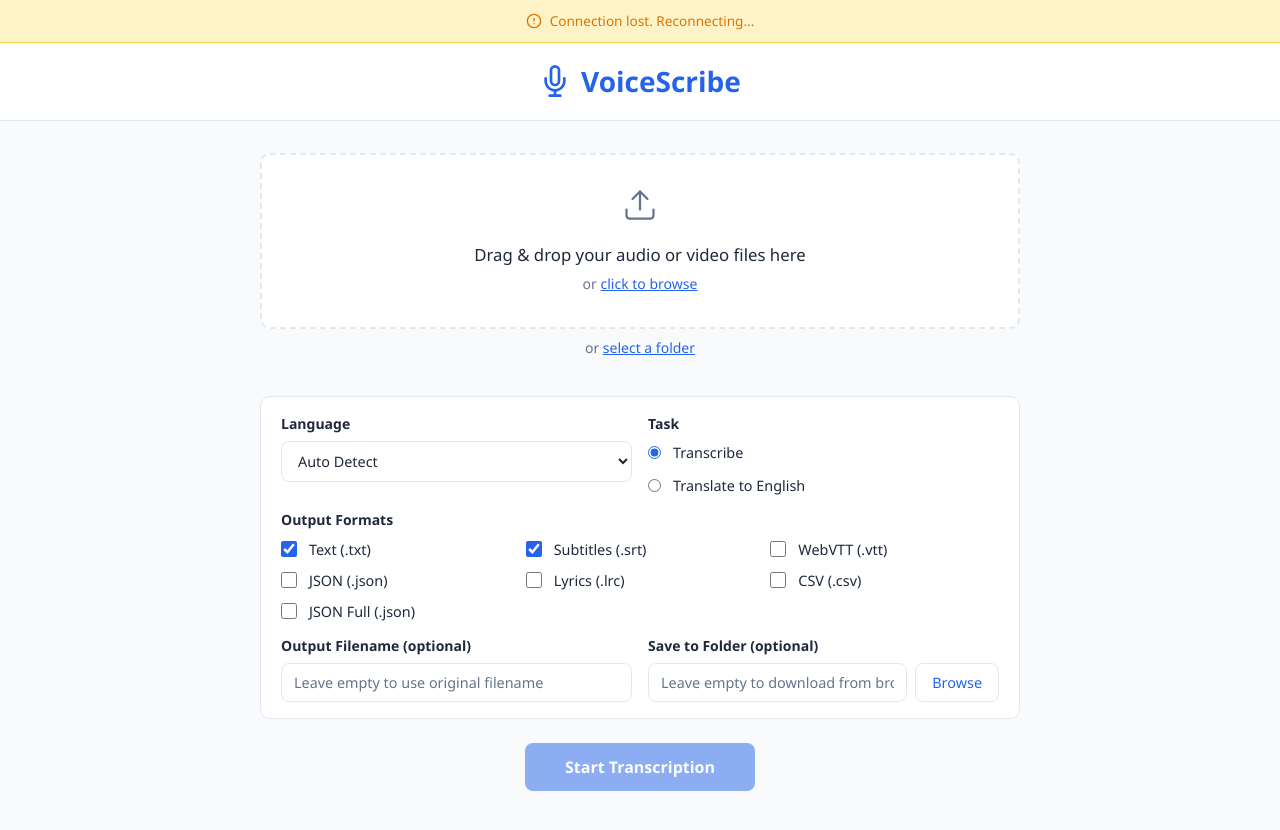
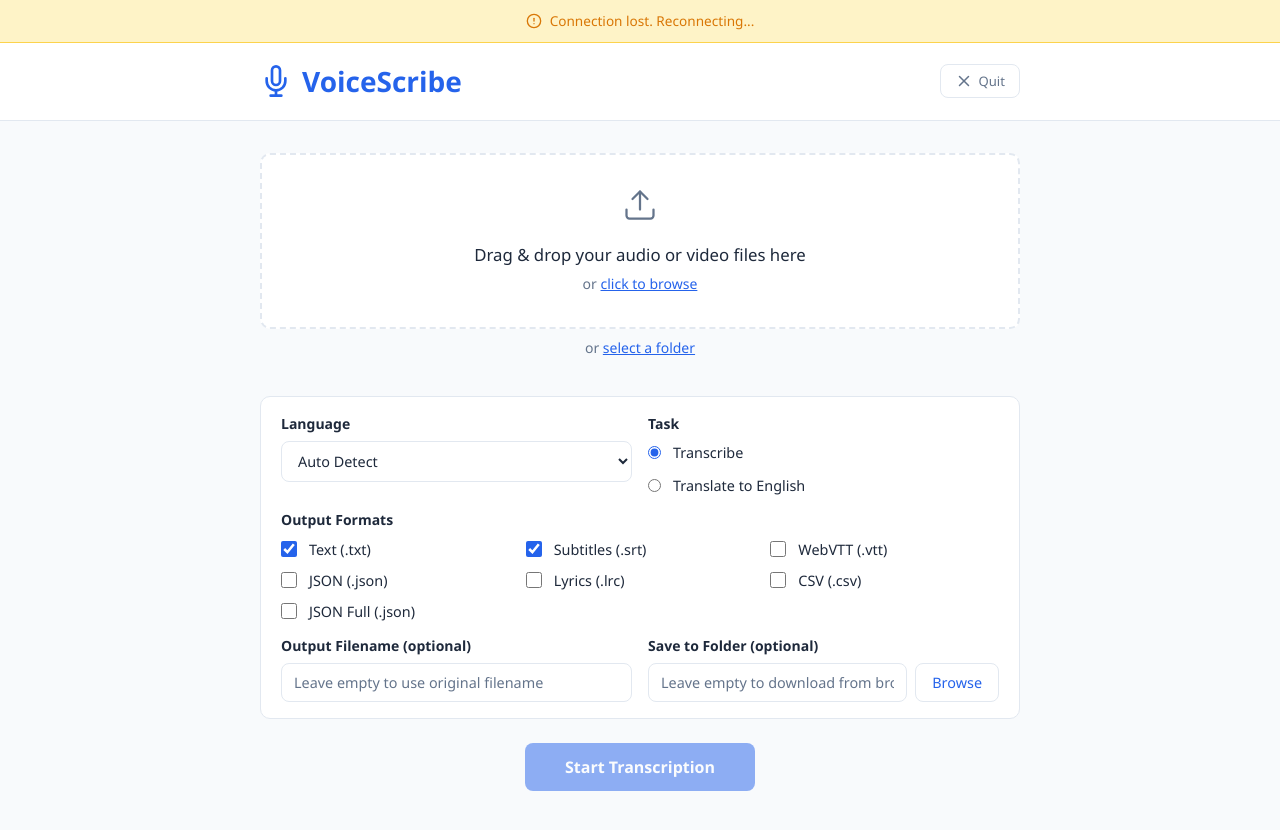
Before and after one commit to mahmoudhusam/voice-ui, a website: page public/index.html in a window 1280 px wide. Drawn offline with Linux system fonts and the light colour scheme.

Commit message:
feat: quit button, auto-shutdown, unlimited files

```diff
--- a/public/app.js
+++ b/public/app.js
@@ -758,6 +758,19 @@
     loadFolder(startPath || outputPath.value.trim() || '');
   }
 
+  // --- Quit ---
+  document.getElementById('quitBtn').addEventListener('click', function () {
+    if (confirm('Are you sure you want to quit VoiceScribe? This will stop the server.')) {
+      fetch('/api/shutdown', { method: 'POST' })
+        .then(function () {
+          document.body.innerHTML = '<div style="display:flex;align-items:center;justify-content:center;height:100vh;font-family:Segoe UI,system-ui,sans-serif;color:#64748b;font-size:1.1rem;">VoiceScribe has been shut down. You can close this tab.</div>';
+        })
+        .catch(function () {
+          document.body.innerHTML = '<div style="display:flex;align-items:center;justify-content:center;height:100vh;font-family:Segoe UI,system-ui,sans-serif;color:#64748b;font-size:1.1rem;">VoiceScribe has been shut down. You can close this tab.</div>';
+        });
+    }
+  });
+
   // --- Init ---
   connectWebSocket();
 })();
--- a/public/index.html
+++ b/public/index.html
@@ -15,7 +15,7 @@
   </div>
 
   <header class="header">
-    <div class="container">
+    <div class="container header-row">
       <h1 class="logo">
         <svg class="logo-icon" viewBox="0 0 24 24" width="32" height="32" fill="none" stroke="currentColor" stroke-width="2" stroke-linecap="round" stroke-linejoin="round">
           <path d="M12 1a3 3 0 0 0-3 3v8a3 3 0 0 0 6 0V4a3 3 0 0 0-3-3z"/>
@@ -25,6 +25,12 @@
         </svg>
         VoiceScribe
       </h1>
+      <button class="btn-quit" id="quitBtn" title="Quit VoiceScribe">
+        <svg viewBox="0 0 24 24" width="18" height="18" fill="none" stroke="currentColor" stroke-width="2" stroke-linecap="round" stroke-linejoin="round">
+          <path d="M18 6L6 18"/><path d="M6 6l12 12"/>
+        </svg>
+        Quit
+      </button>
     </div>
   </header>
 
--- a/public/style.css
+++ b/public/style.css
@@ -63,6 +63,34 @@ body {
 
 .logo-icon {
   flex-shrink: 0;
+}
+
+.header-row {
+  display: flex;
+  align-items: center;
+  justify-content: space-between;
+}
+
+.btn-quit {
+  display: flex;
+  align-items: center;
+  gap: 6px;
+  padding: 7px 14px;
+  font-size: 0.82rem;
+  font-weight: 500;
+  border: 1px solid var(--border);
+  border-radius: 8px;
+  background: var(--surface);
+  color: var(--text-muted);
+  cursor: pointer;
+  font-family: inherit;
+  transition: background 0.2s ease, color 0.2s ease, border-color 0.2s ease;
+}
+
+.btn-quit:hover {
+  background: var(--error-light);
+  color: var(--error);
+  border-color: var(--error);
 }
 
 /* Main */
```
Also changed, not shown: routes/transcribe.js (+10 -0 lines), server.js (+17 -0 lines), 1 other file.
